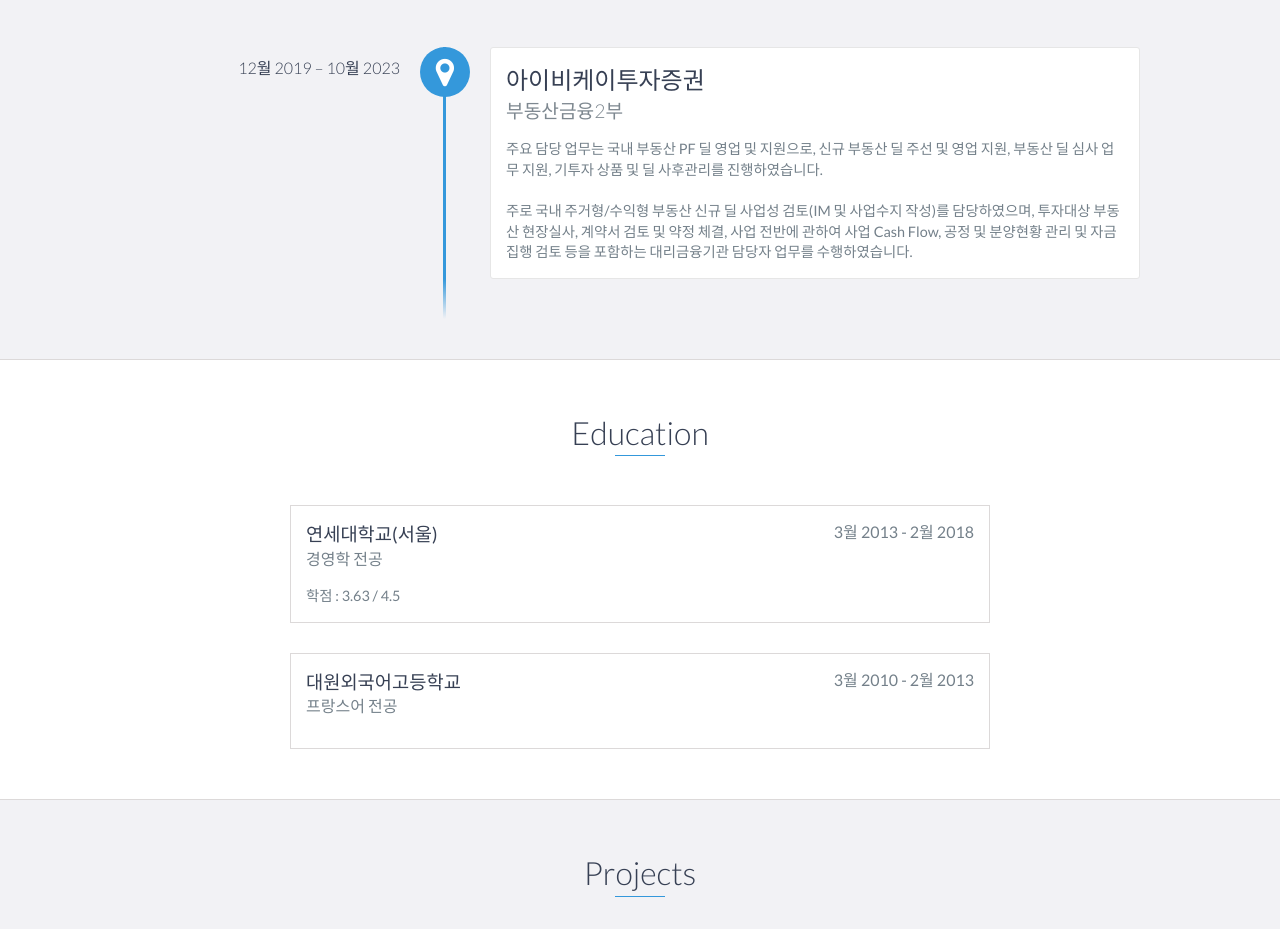
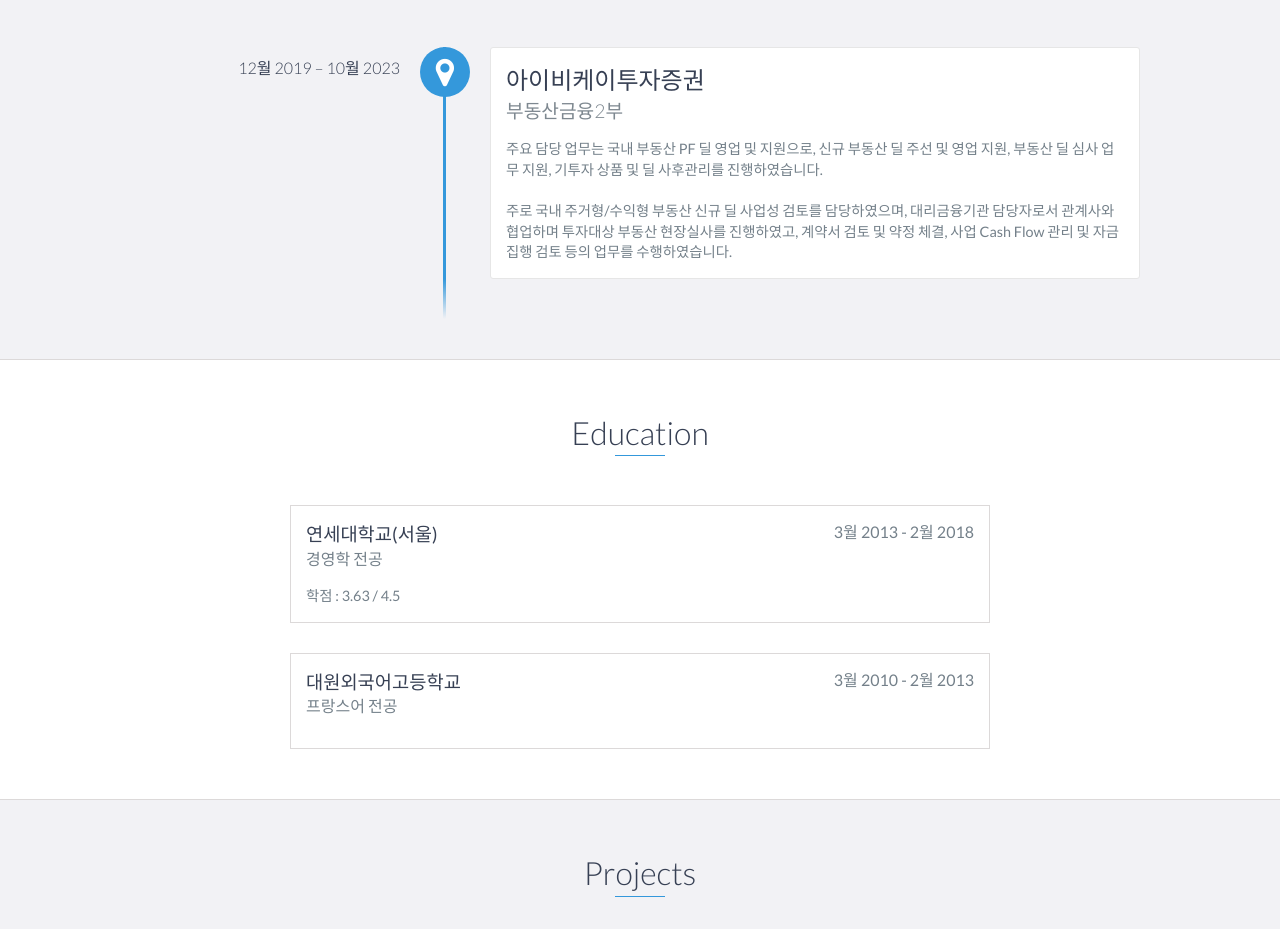
Before and after one commit to Lee-Da-Ye/Lee-Da-Ye.github.io, a website: page index.html in a window 1280 px wide. Shown: the part 1220-2149 px from the top of the page. Drawn offline with nearby package versions, Linux system fonts and the light colour scheme.

Commit message:
modify : index.html 문구 수정
modify : index.html 문구 수정

```diff
--- a/index.html
+++ b/index.html
@@ -92,8 +92,8 @@
                 <p>
                     주요 담당 업무는 국내 부동산 PF 딜 영업 및 지원으로, 신규 부동산 딜 주선 및 영업 지원, 부동산 딜 심사 업무 지원, 기투자 상품 및 딜 사후관리를 진행하였습니다.
                     <br><br>
-                    주로 국내 주거형/수익형 부동산 신규 딜 사업성 검토(IM 및 사업수지 작성)를 담당하였으며, 투자대상 부동산 현장실사, 계약서 검토 및 약정 체결, 사업 전반에 관하여
-                    사업 Cash Flow, 공정 및 분양현황 관리 및 자금집행 검토 등을 포함하는 대리금융기관 담당자 업무를 수행하였습니다.
+                    주로 국내 주거형/수익형 부동산 신규 딜 사업성 검토를 담당하였으며, 대리금융기관 담당자로서 관계사와 협업하며 투자대상 부동산 현장실사를 진행하였고,
+                    계약서 검토 및 약정 체결, 사업 Cash Flow 관리 및 자금집행 검토 등의 업무를 수행하였습니다.
 
                 </p>
             </div>
```
